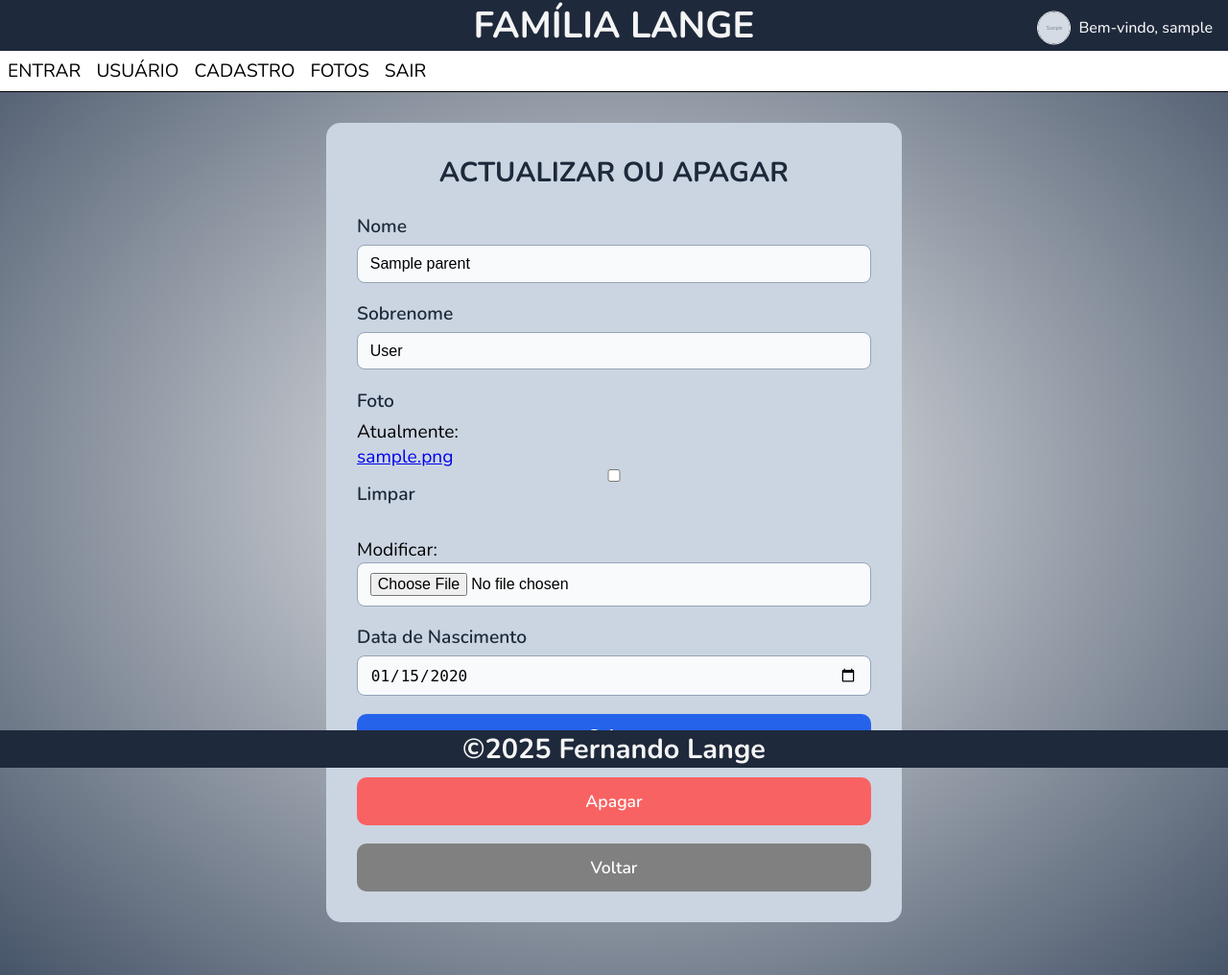
After one commit to pycodemoz/web-lange-django, a Django app: page /parents/1/update/ in a window 1280 px wide. The commit adds this page. Shown: the whole page at 96% size. Run offline with Django 5.2, Linux system fonts and the light colour scheme; a user stored in the database is signed in; tables that the repository leaves empty hold one stand-in row (values such as "Sample post"); grey boxes marked "Sample" are stand-in pictures.

Commit message:
Update CRUD

```diff
--- a/parents/forms.py
+++ b/parents/forms.py
@@ -10,11 +10,18 @@ class ParentForm(forms.ModelForm):
             'name': forms.TextInput(attrs={'class': 'form-control', 'placeholder': 'Nome'}),
             'last_name': forms.TextInput(attrs={'class': 'form-control', 'placeholder': 'Sobrenome'}),
             'photo': forms.ClearableFileInput(attrs={'class': 'form-control'}),
-            'birthday': forms.DateInput(attrs={'class': 'form-control', 'type': 'date'}),
+            'birthday': forms.DateInput(attrs={'class': 'form-control', 'type': 'date'}, format='%Y-%m-%d'),
         }
+
         labels = {
             'name': 'Nome',
             'last_name': 'Sobrenome',
             'photo': 'Foto',
-            'birthday': 'Data de Nascimento',
+            'birthday': 'Data de Nascimento'
         }
+
+
+        def __init__(self, *args, **kwargs):
+            super().__init__(*args, **kwargs)
+            # Garante que o formato de entrada também seja aceito
+            self.fields['birthday'].input_formats = ['%Y-%m-%d']
--- /dev/null
+++ b/parents/templates/parent_update.html
@@ -0,0 +1,51 @@
+{% extends 'base.html' %}
+
+{% block title %}
+  Formulário de Cadastro
+{% endblock %}
+
+{% block content %}
+  {% include '_header.html' %}
+
+  <main class="form-page">
+    <article class="form">
+      <h1>ACTUALIZAR OU APAGAR</h1>
+
+      <form method="post" enctype="multipart/form-data" class="form-fields">
+        {% csrf_token %}
+
+        <div class="form-group">
+          <label for="{{ form.name.id_for_label }}">Nome</label>
+          {{ form.name }}
+          {{ form.name.errors }}
+        </div>
+
+        <div class="form-group">
+          <label for="{{ form.last_name.id_for_label }}">Sobrenome</label>
+          {{ form.last_name }}
+          {{ form.last_name.errors }}
+        </div>
+
+        <div class="form-group">
+          <label for="{{ form.photo.id_for_label }}">Foto</label>
+          {{ form.photo }}
+          {{ form.photo.errors }}
+        </div>
+
+        <div class="form-group">
+          <label for="{{ form.birthday.id_for_label }}">Data de Nascimento</label>
+          {{ form.birthday }}
+          {{ form.birthday.errors }}
+        </div>
+
+        <button type="submit" class="btn-submit">Salvar</button>
+        <a href="{% url 'parent_delete' parent.id %}" class="a-delete">Apagar</a>
+        <a href="{% url 'parents' %}" class="a-back">Voltar</a>
+
+
+      </form>
+    </article>
+  </main>
+
+  {% include '_footer.html' %}
+{% endblock %}
--- a/parents/urls.py
+++ b/parents/urls.py
@@ -5,4 +5,6 @@ from . import views
 urlpatterns = [
   path('parents/', views.parents_view, name='parents'),
   path('parents/create/', views.parent_create, name="parent_create"),
+  path('parents/<int:pk>/update/', views.parent_update, name='parent_update'),
+  path('parents/<int:pk>/delete/', views.parent_delete, name='parent_delete'),
 ]
--- a/parents/views.py
+++ b/parents/views.py
@@ -1,5 +1,5 @@
 from django.contrib.auth.decorators import login_required
-from django.shortcuts import render, redirect
+from django.shortcuts import render, redirect, get_object_or_404
 from .forms import ParentForm
 from .models import Parent
 
@@ -24,3 +24,34 @@ def parent_create(request):
     else:
         form = ParentForm()
     return render(request, 'parent_create.html', {'form': form})
+
+
+@login_required(login_url='login')
+def parent_update(request, pk):
+    parent = get_object_or_404(Parent, pk=pk)
+
+    if request.method == 'POST':
+        form = ParentForm(request.POST, request.FILES, instance=parent)
+        if form.is_valid():
+            form.save()
+            return redirect('parents')
+    else:
+        form = ParentForm(instance=parent)
+
+    context = {
+        'form': form,
+        'parent': parent
+    }
+    return render(request, 'parent_update.html', context)
+
+
+@login_required(login_url='login')
+def parent_delete(request, pk):
+    parent = get_object_or_404(Parent, pk=pk)
+
+    if request.method == 'POST':
+        parent.delete()
+        return redirect('parents')
+
+    context = {'parent': parent}
+    return render(request, 'parent_delete.html', context)
--- a/static/css/style.css
+++ b/static/css/style.css
@@ -106,6 +106,17 @@ footer {
   text-align: center;
 }
 
+.card a {
+  text-decoration: none;
+  color: inherit;
+}
+
+.card a:hover {
+  text-decoration: none;
+  opacity: 0.8;
+}
+
+
 
 
 /* Área principal */
@@ -183,6 +194,43 @@ main.form-page {
   background-color: #1e40af;
 }
 
+
+.a-delete {
+  background-color: #f96262;
+  text-decoration: none;
+  color: white;
+  padding: 0.8rem;
+  border: none;
+  border-radius: 10px;
+  cursor: pointer;
+  font-size: 1.1rem;
+  font-weight: 600;
+  transition: background-color 0.2s;
+}
+
+.a-delete:hover {
+  background-color: #ff0000d4;
+
+}
+
+
+.a-back {
+  background-color: gray;
+  text-decoration: none;
+  color: white;
+  padding: 0.8rem;
+  border: none;
+  border-radius: 10px;
+  cursor: pointer;
+  font-size: 1.1rem;
+  font-weight: 600;
+  transition: background-color 0.2s;
+}
+
+.a-back:hover {
+  background-color: #b8b5b5d4;
+
+}
 
 
 * Centraliza o conteúdo */
```
Also changed, not shown: parents/templates/parent_delete.html (added, +27 -0 lines), parents/templates/parents.html (+10 -3 lines), static/images/no-photo.png (added).
